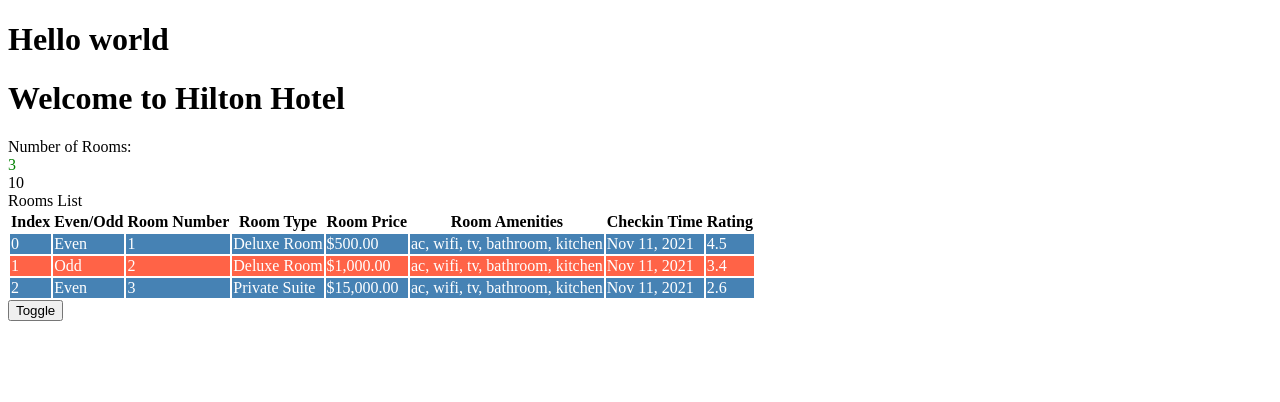
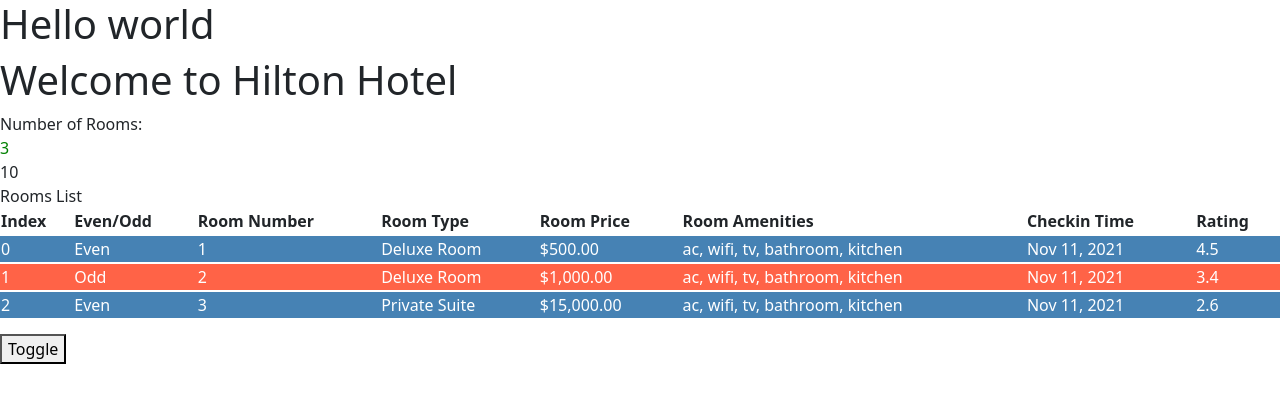
Before and after one commit to kurtreyn/hotelinventoryapp, an Angular app: page / in a window 1280 px wide. Shown: the top 402 px of the page. Built offline with nearby package versions, Linux system fonts and the light colour scheme.

Commit message:
ngOninit

```diff
--- a/package.json
+++ b/package.json
@@ -18,6 +18,8 @@
     "@angular/platform-browser": "^15.2.0",
     "@angular/platform-browser-dynamic": "^15.2.0",
     "@angular/router": "^15.2.0",
+    "bootstrap": "^5.1.3",
+    "ngx-bootstrap": "^10.2.0",
     "rxjs": "~7.8.0",
     "tslib": "^2.3.0",
     "zone.js": "~0.12.0"
--- a/src/app/app.module.ts
+++ b/src/app/app.module.ts
@@ -4,6 +4,7 @@
 import { AppRoutingModule } from './app-routing.module';
 import { AppComponent } from './app.component';
 import { RoomsComponent } from './rooms/rooms.component';
+import { BrowserAnimationsModule } from '@angular/platform-browser/animations';
 
 @NgModule({
   declarations: [
@@ -12,7 +13,8 @@
   ],
   imports: [
     BrowserModule,
-    AppRoutingModule
+    AppRoutingModule,
+    BrowserAnimationsModule
   ],
   providers: [],
   bootstrap: [AppComponent]
--- a/src/app/rooms/rooms.component.html
+++ b/src/app/rooms/rooms.component.html
@@ -13,7 +13,7 @@
 <div *ngIf="rooms && rooms?.availableRooms">
   Rooms List
   <!-- {{ roomList }} -->
-  <table>
+  <table class="table">
     <tr>
       <th>Index</th>
       <th>Even/Odd</th>
--- a/src/app/rooms/rooms.component.ts
+++ b/src/app/rooms/rooms.component.ts
@@ -16,7 +16,12 @@
     bookedRooms: 5,
   };
 
-  roomList: RoomList[] = [
+  roomList: RoomList[] = [];
+
+  constructor() {}
+
+  ngOnInit(): void {
+    this.roomList = [
       {
         roomNumber: 1,
         roomType: 'Deluxe Room',
@@ -51,10 +56,7 @@
         rating: 2.6,
       },
     ];
-
-  constructor() {}
-
-  ngOnInit(): void {}
+  }
 
   toggle() {
     this.hideRooms = !this.hideRooms;
--- a/src/styles.scss
+++ b/src/styles.scss
@@ -1 +1,7 @@
 /* You can add global styles to this file, and also import other style files */
+
+/* Importing Bootstrap SCSS file. */
+@import "./node_modules/bootstrap/scss/bootstrap";
+
+/* Importing Datepicker SCSS file. */
+@import "node_modules/ngx-bootstrap/datepicker/bs-datepicker";
```
Also changed, not shown: 1 other file (tests, documents, lock files or other folders). Lines whose indentation alone changed are shown as unchanged.
